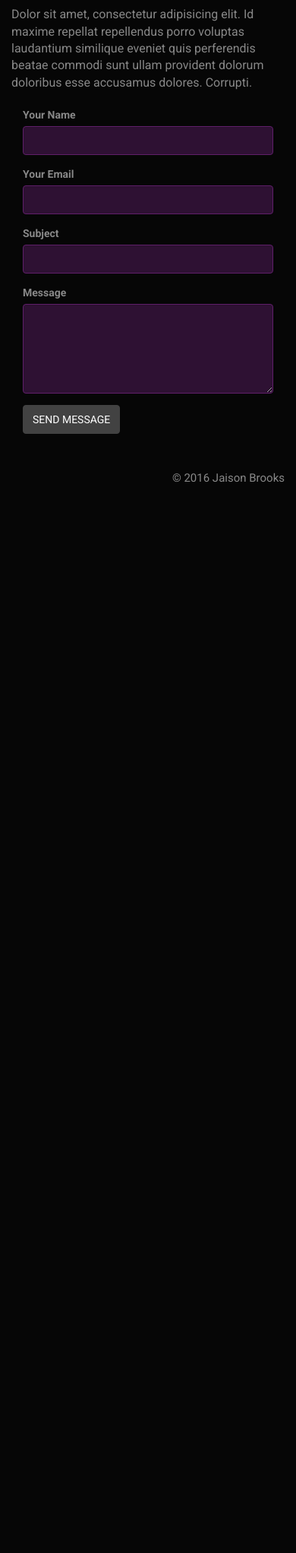
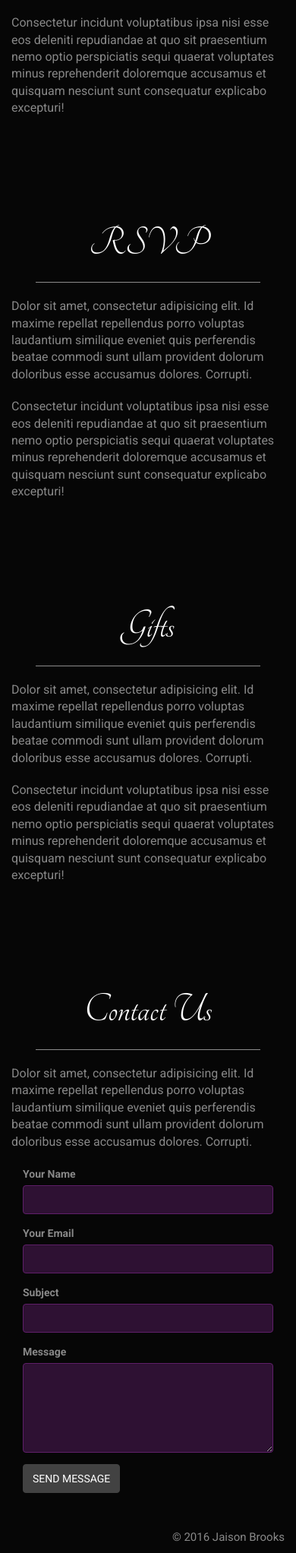
Before and after one commit to JaisonBrooks/AllHaleMatsenWedding, a PHP site: page / in a window 390 px wide. Shown: the part 2817-4861 px from the top of the page at 76% size. Before the commit the page ends 3452 px from the top, so only its background shows below. Run offline with PHP 8.4, Linux system fonts and the light colour scheme; some libraries are stand-ins or nearby versions.

Commit message:
updates to ui and fonts

```diff
--- a/css/index.css
+++ b/css/index.css
@@ -1,17 +1,19 @@
-@font-face {
-    font-family: Carnival;
-    src: url('../fonts/carnevalee_freakshow.ttf');
-}
 h1 {
-  font-family: Carnival !important;
+  font-family: 'Great Vibes', cursive !important;
 }
 h1.header {
   /* MAROON 137,0,51 */
   /* PURPLE MED 97, 31, 106 */
-  color: rgb(97,31,106);
+  color: rgb(128,75,135);
 }
 .crazy-text {
-  font-family: Carnival !important;
+  font-family: 'Great Vibes', cursive !important;
+}
+.tangerine {
+  font-family: 'Tangerine', cursive !important;
+}
+.nav-text {
+  font-size: 28px !important;
 }
 p {
   font-size: 15px;
@@ -20,7 +22,7 @@
   padding-top: 48px;
   padding-bottom: 48px;
 }
-.fancy-text {
+.fancy-text  {
   font-family: 'Tangerine', cursive !important;
 }
 @media (min-width: 400px) {
@@ -54,6 +56,7 @@
   .fancy-text {
     font-size: 5.5em;
   }
+
   .container-padded {
     padding-top: 32px;
     padding-bottom: 32px;
@@ -94,3 +97,39 @@
 iframe{
     pointer-events: none;
 }
+hr.style18 {
+  height: 30px;
+  border-style: solid;
+  border-color: rgba(100,100,100,0.75); /* #8c8b8b; */
+  border-width: 1px 0 0 0;
+  border-radius: 20px;
+}
+hr.style18:before {
+  display: block;
+  content: "";
+  height: 30px;
+  margin-top: -31px;
+  border-style: solid;
+  border-color: rgba(100,100,100,0.75); /*#8c8b8b; */
+  border-width: 0 0 1px 0;
+  border-radius: 20px;
+}
+hr.style17 {
+	border-top: 1px solid #8c8b8b;
+	text-align: center;
+  margin-left: 32px;
+  margin-right: 32px;
+}
+hr.style17:after {
+	content: '§';
+	display: inline-block;
+	position: relative;
+	top: -14px;
+	padding: 0 10px;
+	background: inherit;
+	color: #8c8b8b;
+	font-size: 18px;
+	-webkit-transform: rotate(60deg);
+	-moz-transform: rotate(60deg);
+	transform: rotate(60deg);
+}
--- a/css/navbar.css
+++ b/css/navbar.css
@@ -41,7 +41,7 @@
 }
 
 .navbar-inverse .navbar-nav > li > a {
-  color: #CCC;
+  color: #DDDDDD;
 }
 
 .navbar-inverse .navbar-nav > li > a:hover, .navbar-inverse .navbar-nav > li > a:focus {
@@ -58,13 +58,13 @@
 }
 
 .small-logo {
-  color: white;
+  color: #E4E4E4;
   font-size: 2.5em;
   padding-bottom: 2px;
   transition: color 0.35s ease;
 }
 .small-logo:hover { /* .small-logo:focus */
-  color:black;
+  color:#FFFFFF;
 }
 
 /* *********************************
@@ -105,12 +105,12 @@
 }
 @media (min-width: 768px) {
   .big-logo-row h1 {
-    font-size: 5em;
+    font-size: 4.5em;
     padding-bottom: 30px;
   }
 }
 @media (min-width: 1200px) {
   .big-logo-row h1 {
-    font-size: 6em;
+    font-size: 5.25em;
   }
 }
--- a/index.html
+++ b/index.html
@@ -8,6 +8,7 @@
 		<link rel='stylesheet' href="css/bootstrap-theme-cyborg.min.css">
 		<link rel="stylesheet" type="text/css" href="vendor/jquery.fullPage.min.css" />
     <link href='https://fonts.googleapis.com/css?family=Tangerine' rel='stylesheet' type='text/css'>
+    <link href='https://fonts.googleapis.com/css?family=Great+Vibes' rel='stylesheet' type='text/css'>
     <link rel="stylesheet" type="text/css" href="css/navbar.css" />
     <link rel="stylesheet" type="text/css" href="css/index.css" />
     <script src="https://ajax.googleapis.com/ajax/libs/jquery/1.11.0/jquery.min.js"></script>
@@ -31,11 +32,12 @@
            </div>
            <div class="navbar-collapse collapse">
              <ul class="nav navbar-nav navbar-right">
-               <li><a data-toggle="collapse" data-target=".nav-collapse.in" class="crazy-text scroll" href="#welcome">WELCOME</a></li>
-               <li><a data-toggle="collapse" data-target=".nav-collapse.in" class="crazy-text scroll" href="#story">STORY</a></li>
-               <li><a data-toggle="collapse" data-target=".nav-collapse.in" class="crazy-text scroll" href="#event">EVENT</a></li>
-               <li><a data-toggle="collapse" data-target=".nav-collapse.in" class="crazy-text scroll" href="#gifts">GIFTS</a></li>
-               <li><a data-toggle="collapse" data-target=".nav-collapse.in" class="crazy-text scroll" href="#contact_us">CONTACT</a></li>
+               <li><a data-toggle="collapse" data-target=".nav-collapse.in" class="tangerine nav-text scroll" href="#welcome">Welcome</a></li>
+               <li><a data-toggle="collapse" data-target=".nav-collapse.in" class="tangerine nav-text scroll" href="#story">Story</a></li>
+               <li><a data-toggle="collapse" data-target=".nav-collapse.in" class="tangerine nav-text scroll" href="#event">Event</a></li>
+               <li><a data-toggle="collapse" data-target=".nav-collapse.in" class="tangerine nav-text scroll" href="#rsvp">Rsvp</a></li>
+               <li><a data-toggle="collapse" data-target=".nav-collapse.in" class="tangerine nav-text scroll" href="#gifts">Gifts</a></li>
+               <li><a data-toggle="collapse" data-target=".nav-collapse.in" class="tangerine nav-text scroll" href="#contact_us">Contact</a></li>
              </ul>
            </div><!--/.nav-collapse -->
          </div>
@@ -58,6 +60,7 @@
            <div class="row">
              <div class="col-sm-10 col-sm-offset-1">
                <h1 class="text-center fancy-text">Welcome</h1>
+               <hr class="style17">
                <p class="lead">Dolor sit amet, consectetur adipisicing elit. Id maxime repellat repellendus porro voluptas laudantium similique eveniet quis perferendis beatae commodi sunt ullam provident dolorum doloribus esse accusamus dolores. Corrupti.</p>
                <div id="photos_of_us" class="carousel slide" data-ride="carousel" data-interval="5000">
                  <!-- Indicators -->
@@ -120,6 +123,7 @@
            <div class="row">
              <div class="col-sm-10 col-sm-offset-1">
                <h1 class="text-center fancy-text">Our Story</h1>
+               <hr class="style17">
                <p class="lead">Dolor sit amet, consectetur adipisicing elit. Id maxime repellat repellendus porro voluptas laudantium similique eveniet quis perferendis beatae commodi sunt ullam provident dolorum doloribus esse accusamus dolores. Corrupti.</p>
                <p class="lead">Consectetur incidunt voluptatibus ipsa nisi esse eos deleniti repudiandae at quo sit praesentium nemo optio perspiciatis sequi quaerat voluptates minus reprehenderit doloremque accusamus et quisquam nesciunt sunt consequatur explicabo excepturi!</p>
                <br/><br/>
@@ -132,11 +136,30 @@
            <div class="row">
              <div class="col-sm-10 col-sm-offset-1">
                <h1 class="text-center fancy-text">The Event</h1>
+               <hr class="style17">
                <p class="lead">Dolor sit amet, consectetur adipisicing elit. Id maxime repellat repellendus porro voluptas laudantium similique eveniet quis perferendis beatae commodi sunt ullam provident dolorum doloribus esse accusamus dolores. Corrupti.</p>
-               <iframe align="center"src="https://www.google.com/maps/embed?pb=!1m20!1m8!1m3!1d1023.343649671677!2d-116.9754442!3d43.6727418!3m2!1i1024!2i768!4f13.1!4m9!1i0!3e6!4m0!4m5!1s0x54afcf6feb7fd94f%3A0xc69602c0e1f411fa!2sWild+Heart+Springs%2C+29117+Peckham+Rd%2C+Wilder%2C+ID+83676!3m2!1d43.672447999999996!2d-116.97406699999999!5e1!3m2!1sen!2sus!4v1405200091426" width="auto" height="400" frameborder="0" style="border:0; width: 100%;"></iframe>
-               <br/><br/>
+               <h3 class="fancy-text">Wedding</h3>
+               <p class="lead">Dolor sit amet, consectetur adipisicing elit. Id maxime repellat repellendus porro voluptas laudantium similique eveniet quis perferendis beatae commodi.</p>
+               <iframe align="center"src="https://www.google.com/maps/embed?pb=!1m18!1m12!1m3!1d2792.6396953995063!2d-122.11963404892558!3d45.57768373378243!2m3!1f0!2f0!3f0!3m2!1i1024!2i768!4f13.1!3m3!1m2!1s0x5495eb1e6b48335d%3A0xd30bf1479ba5a2fa!2sMultnomah+Falls+Lodge!5e0!3m2!1sen!2sus!4v1459871924886" width="auto" height="400" frameborder="0" style="border:0; width: 100%;"></iframe>
+               <br/>
+               <h3 class="fancy-text">Reception</h3>
+                <p class="lead">Dolor sit amet, consectetur adipisicing elit. Id maxime repellat repellendus porro voluptas laudantium similique eveniet quis perferendis beatae commodi.</p>
+               <iframe align="center"src="https://www.google.com/maps/embed?pb=!1m18!1m12!1m3!1d2795.34897540804!2d-122.68514014892715!3d45.523182537424276!2m3!1f0!2f0!3f0!3m2!1i1024!2i768!4f13.1!3m3!1m2!1s0x54950a0254c716c9%3A0x4a616452fab4f05e!2sHenry&#39;s+12th+Street+Tavern!5e0!3m2!1sen!2sus!4v1459871821384" width="auto" height="400" frameborder="0" style="border:0; width: 100%;"></iframe>
+               <br/>
+               <br/>
                <p class="lead">Consectetur incidunt voluptatibus ipsa nisi esse eos deleniti repudiandae at quo sit praesentium nemo optio perspiciatis sequi quaerat voluptates minus reprehenderit doloremque accusamus et quisquam nesciunt sunt consequatur explicabo excepturi!</p>
 
+             </div><!--/.col-xs-12 -->
+           </div><!--/.row -->
+         </div><!--/.container -->
+
+         <div class="container container-padded" id="rsvp">
+           <div class="row">
+             <div class="col-sm-10 col-sm-offset-1">
+               <h1 class="text-center fancy-text">RSVP</h1>
+               <hr class="style17">
+               <p class="lead">Dolor sit amet, consectetur adipisicing elit. Id maxime repellat repellendus porro voluptas laudantium similique eveniet quis perferendis beatae commodi sunt ullam provident dolorum doloribus esse accusamus dolores. Corrupti.</p>
+               <p class="lead">Consectetur incidunt voluptatibus ipsa nisi esse eos deleniti repudiandae at quo sit praesentium nemo optio perspiciatis sequi quaerat voluptates minus reprehenderit doloremque accusamus et quisquam nesciunt sunt consequatur explicabo excepturi!</p>
              </div><!--/.col-xs-12 -->
            </div><!--/.row -->
          </div><!--/.container -->
@@ -145,6 +168,7 @@
            <div class="row">
              <div class="col-sm-10 col-sm-offset-1">
                <h1 class="text-center fancy-text">Gifts</h1>
+               <hr class="style17">
                <p class="lead">Dolor sit amet, consectetur adipisicing elit. Id maxime repellat repellendus porro voluptas laudantium similique eveniet quis perferendis beatae commodi sunt ullam provident dolorum doloribus esse accusamus dolores. Corrupti.</p>
                <p class="lead">Consectetur incidunt voluptatibus ipsa nisi esse eos deleniti repudiandae at quo sit praesentium nemo optio perspiciatis sequi quaerat voluptates minus reprehenderit doloremque accusamus et quisquam nesciunt sunt consequatur explicabo excepturi!</p>
              </div><!--/.col-xs-12 -->
@@ -155,6 +179,7 @@
            <div class="row">
              <div class="col-sm-10 col-sm-offset-1">
                <h1 class="text-center fancy-text">Contact Us</h1>
+               <hr class="style17">
                <p class="lead">Dolor sit amet, consectetur adipisicing elit. Id maxime repellat repellendus porro voluptas laudantium similique eveniet quis perferendis beatae commodi sunt ullam provident dolorum doloribus esse accusamus dolores. Corrupti.</p>
                <div class="container">
                  <div class="row">
```
